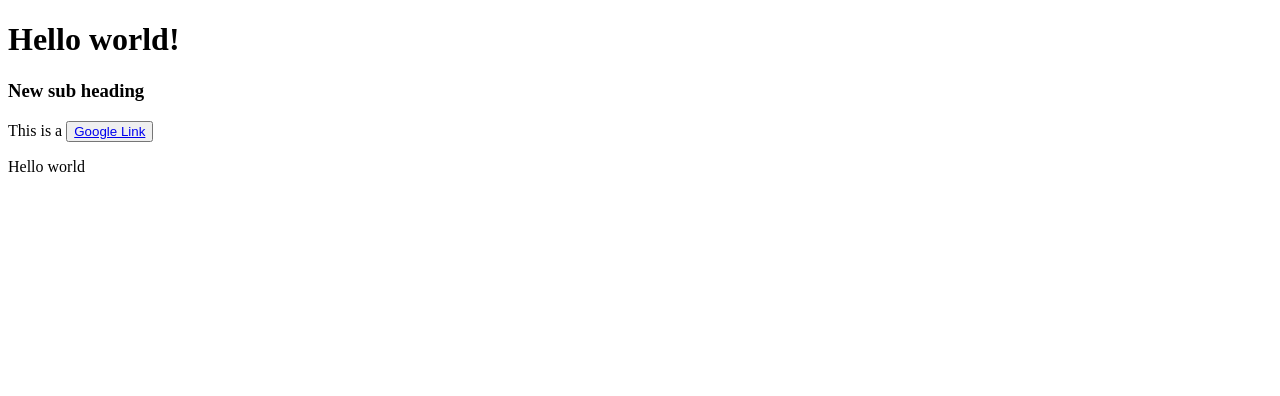
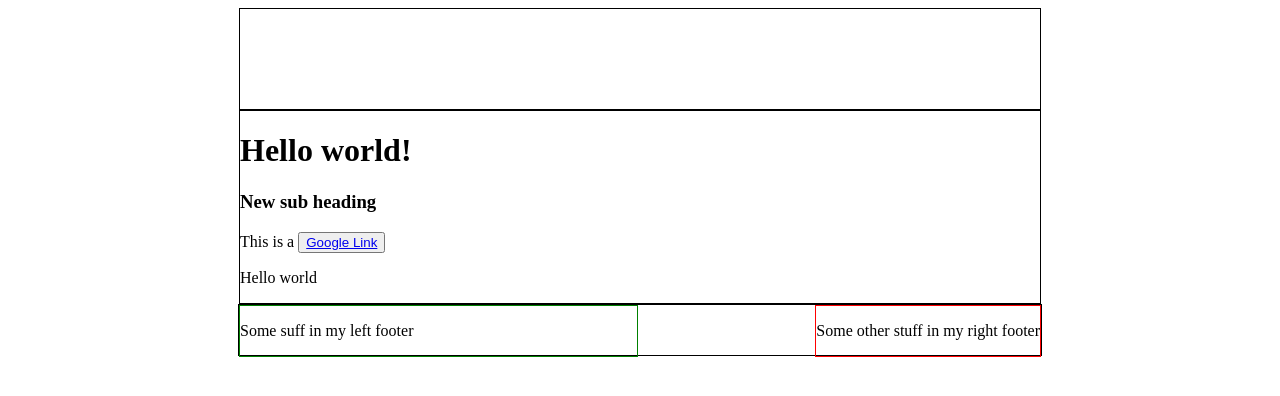
Before and after one commit to TempeHS/2023IST-Website-Anthony.Boskovski, a plain HTML site: page index.html in a window 1280 px wide. Drawn offline with Linux system fonts and the light colour scheme.

Commit message:
update website

```diff
--- a/index.html
+++ b/index.html
@@ -6,6 +6,10 @@
 <link href="style.css" rel="stylesheet" type="text/css" />
 </HEAD>
 <BODY>
+<DIV id="Header">
+
+</DIV>
+<DIV id="MainContent">
 <H1>Hello world!</H1>
 <H3>New sub heading</H3>
 This is a <button><A href="http://www.google.com">Google Link</A></button>
@@ -13,9 +17,18 @@ This is a <button><A href="http://www.google.com">Google Link</A></button>
 
 
 </HEADER>
-<BODY>
 
 <P>Hello world</P>
+</DIV>
 
+<DIV id="Footer">
+<DIV id="FooterLeft">
+<p>Some suff in my left footer</p>
+
+</DIV>
+<DIV id="FooterRight">
+<p>Some other stuff in my right footer</p>
+</DIV>
+</DIV>
 </BODY>
 </HTML>
```
